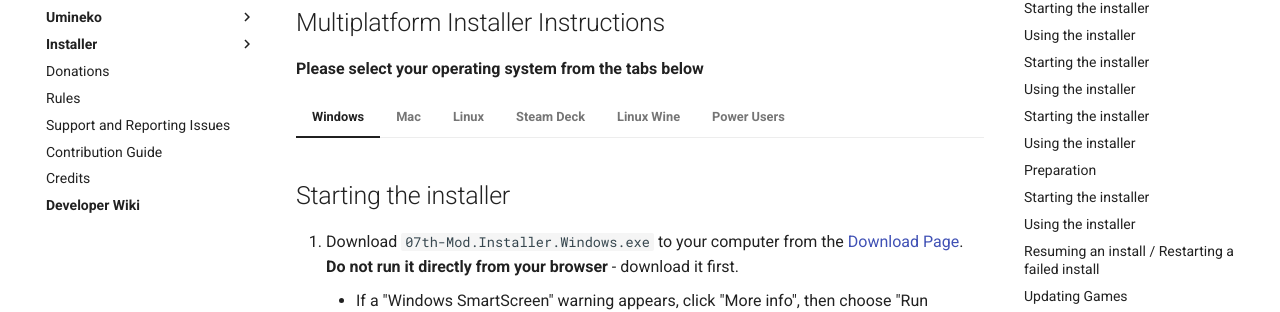
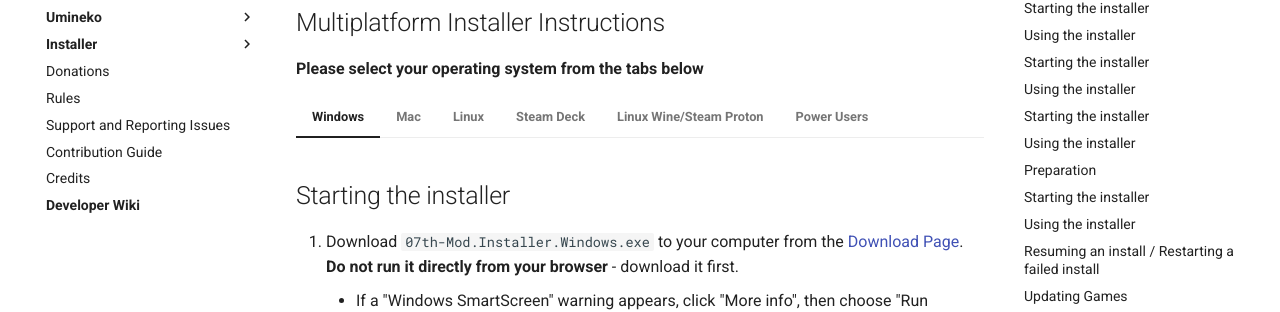
Before and after one commit to 07th-mod/wiki, an MkDocs documentation site: the page built from docs/Snippets/Cross-Platform-Installer.md, in a window 1280 px wide and 900 px high. Shown: the part 175-487 px from the top of the window. Built offline with MkDocs 1.6.1 and Material for MkDocs 9.7.7, drawn with Linux system fonts in a browser that asks for light colours; some of the changed lines change nothing that is shown.

Commit message:
Add note about video playback on Linux Wine/Proton

```diff
--- a/docs/Snippets/Cross-Platform-Installer.md
+++ b/docs/Snippets/Cross-Platform-Installer.md
@@ -124,9 +124,13 @@
     3. If you wish to stop an install that is in progress, you MUST either click the **Quit Installer** button, or close the launcher. If you just close the webpage, the install will still run in the background!
     4. When the install finishes, "The install was successful!" will be displayed. Please carefully read the information that is displayed, which may contain gotchas/extra tasks you may need to do.
 
-=== "Linux Wine"
+=== "Linux Wine/Steam Proton"
 
-    Note that **we don't officially support the mods under Wine**, so your experience may vary.
+    !!! warning "Known Issues"
+        - (2022-08-14) On Higurashi Rei, video play back will show a garbled pink screen with no audio (such as at the start of Hiru Console).
+        - (2022-08-14) Video playback will probably not work (such as opening videos for all chapters).
+
+    Note that **we don't officially support the mods under Wine/Proton**, so your experience may vary.
 
     Running the installer within Wine works for some users, but not for others. It is more reliable to run the installer natively on Linux, then force installation of the Windows assets. You can do this following the below instructions:
 
```
